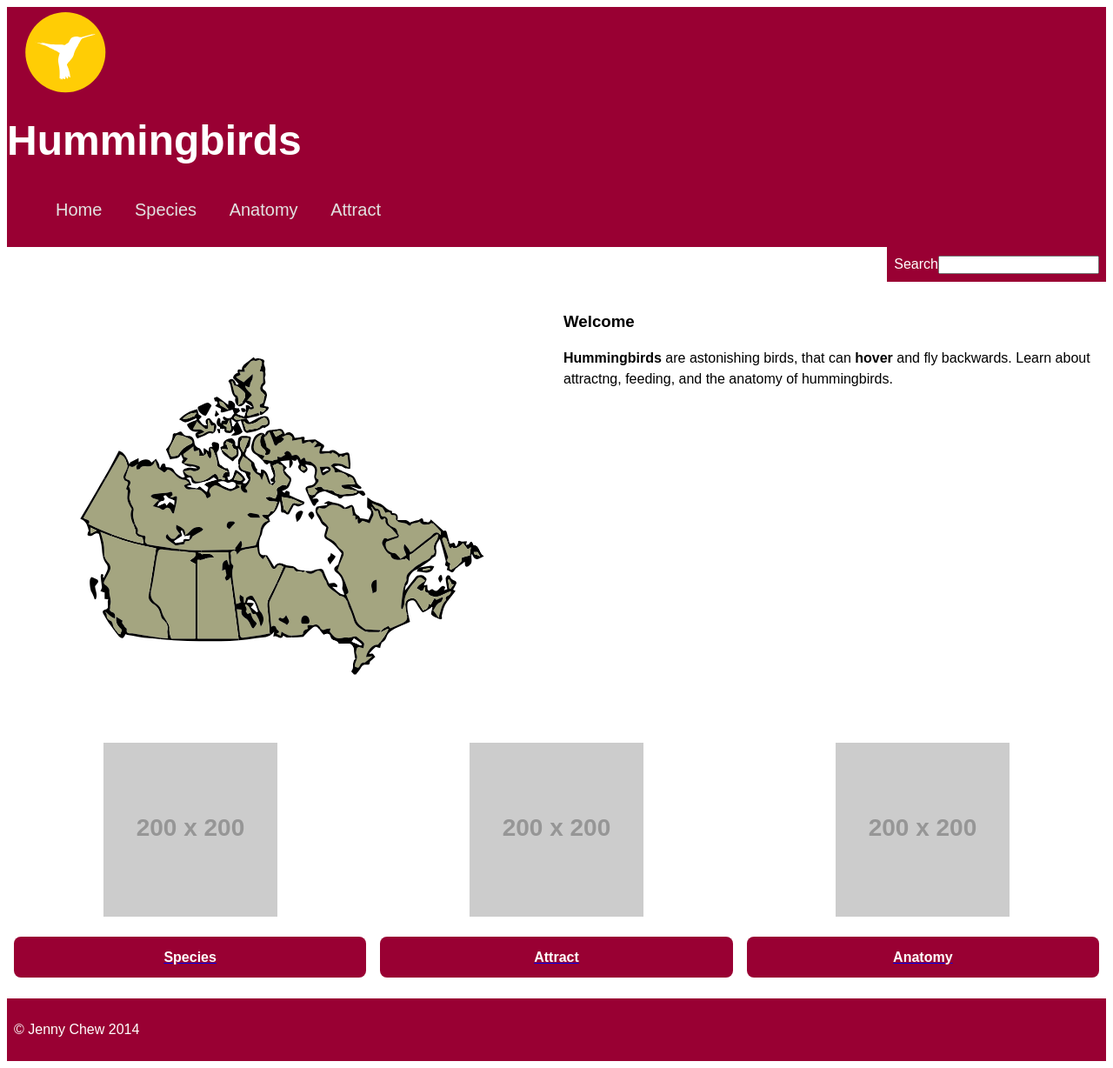
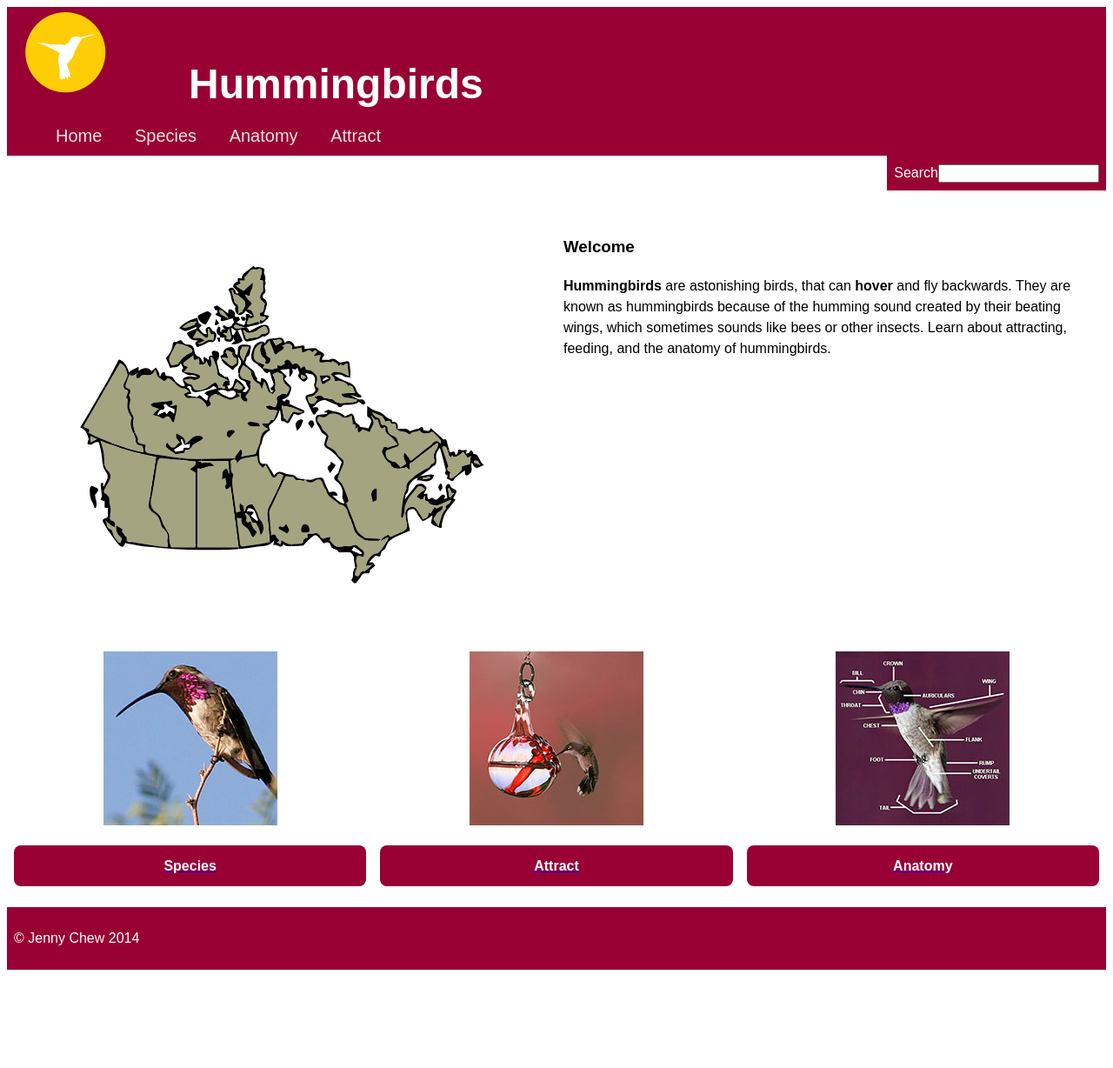
Before and after one commit to Jennychew/large-data-website, a Jekyll site: the page built from index.html, in a window 1280 px wide. Shown: the whole page at 87% size. Built offline with Jekyll 4.4.1, drawn with Linux system fonts in a browser that asks for light colours; Markdown is read by kramdown in place of the engine named in the settings; after the commit the page ends 1123 px from its top, so only the background shows below that.

Commit message:
added visuals

```diff
--- a/_layouts/default.html
+++ b/_layouts/default.html
@@ -32,7 +32,7 @@
 <body>
 
 <div class="grid main">
-	<div class="unit unit-s-1-3 unit-m-1-3 unit-l-1-3">
+	<div class="unit unit-s-1-3 unit-m-1-3">
 			<header>
 				<div class="list-group">
 					<li class="list-group-item list-group-item-inline"><img src="{{site.baseurl}}/images/logo.svg"  alt=""></li>
--- a/anatomy.html
+++ b/anatomy.html
@@ -21,7 +21,7 @@ title: Anatomy · Parts of Hummingbirds
 	</div>
 
 	<div class="unit unit-s-1 unit-m-1-3 unit-l-1-2">
-		<img src="http://placehold.it/400x500" class="flex-img" alt="">
+		<img src="images/Hummingbird-Macro-600x375.jpg" class="flex-img" alt="">
 	</div>
 </div>
 
@@ -37,6 +37,7 @@ title: Anatomy · Parts of Hummingbirds
 		</div>
 		</div>
 	<div class="unit unit-s-1 unit-m-1-3 unit-l-1-2">
-		<img src="http://placehold.it/400x300" class="flex-img" alt="">
+		<img src="images/Copyrighted_Image_Reuse_Prohibited_562519.jpg" class="flex-img" alt="">
 
 </div>
+</div>
--- a/attract.html
+++ b/attract.html
@@ -6,7 +6,7 @@ title: Attracting Hummingbirds · Hummingbird Garden; Canada
 <div class="grid">
 
 	<div class="unit unit-s-1 unit-m-1-3 unit-l-1-4">
-		<img src="http://placehold.it/400x600" class="flex-img" alt="">
+		<img src="images/8647534206_dd5526791a.jpg" class="flex-img" alt="">
 	</div>
 
 	<div class="unit unit-s-1 unit-m-2-3 unit-l-1-2">
--- a/css/general.css
+++ b/css/general.css
@@ -8,11 +8,16 @@ html {
 	margin: 2;
 	padding: 0;
 	font: normal 100%/1.5 sans-serif;
+	min-width:200px;
 }
 
 
 li {
 	display:inline-block;
+}
+
+ul {
+	margin:0;
 }
 
 header {
@@ -21,12 +26,13 @@ header {
 
 h2 {
 	margin:0;
+	margin-left:1em;
 	color:#fff;
 	padding:0;
 }
 
 h3 {
-	margin:0;
+	margin-bottom:1em;
 }
 
 .center-objects {
@@ -66,7 +72,7 @@ nav {
 a .nav > ul {
 	margin: 0;
 	overflow: hidden;
-	padding: 0.8rem 0;
+	padding: 0.8rem 0 0 0;
 	list-style-type: none;
 	font-size: .825rem;
 }
@@ -131,6 +137,7 @@ header {
 	font-size:2em;
 }
 
+
 }
 .search {
 	color:#fff;
--- a/index.html
+++ b/index.html
@@ -13,7 +13,7 @@ title: hummingbirds · beautiful hummingbirds; Canada
 		<div class="unit unit-s-1 unit-m-1-2 unit-l-1-2">
 			<div class="unit-spacer">
 				<h3>Welcome </h3>
-				<p> <strong>Hummingbirds</strong> are astonishing birds, that can <strong>hover</strong> and fly backwards. Learn about attractng, feeding, and the anatomy of hummingbirds.</p>
+				<p> <strong>Hummingbirds</strong> are astonishing birds, that can <strong>hover</strong> and fly backwards. They are known as hummingbirds because of the humming sound created by their beating wings, which sometimes sounds like bees or other insects. Learn about attracting, feeding, and the anatomy of hummingbirds.</p>
 			</div>
 		</div>
 	</div>
@@ -23,21 +23,21 @@ title: hummingbirds · beautiful hummingbirds; Canada
 
 		<div class="unit unit-s-1 unit-m-1-3 unit-l-1-3">
 			<div class="unit-spacer center-objects">
-				<img class="circle" src="http://placehold.it/200x200" class="flex-img" alt="">
+				<img class="circle" src="images/lucifer_johnennis.jpg" class="flex-img" alt="">
 				<a href="{{site.baseurl}}/species.html" rel="page"><p class="btn">Species</p></a>
 			</div>
 		</div>
 
 		<div class="unit unit-s-1 unit-m-1-3 unit-l-1-3">
 			<div class="unit-spacer center-objects">
-				<img class="circle" src="http://placehold.it/200x200" class="flex-img" alt="">
+				<img class="circle" src="images/Kennedy-Glass-Feeder-Pink-63972.jpg" class="flex-img" alt="">
 				<a href="{{site.baseurl}}/attract.html" rel="page"><p class="btn">Attract</p></a>
 			</div>
 		</div>
 
 		<div class="unit unit-s-1 unit-m-1-3 unit-l-1-3">
 			<div class="unit-spacer center-objects">
-				<img class="circle" src="http://placehold.it/200x200" class="flex-img" alt="">
+				<img class="circle" src="images/hummingbird-parts copy.jpg" class="flex-img" alt="">
 				<a href="{{site.baseurl}}/anatomy.html" rel="page"><p class="btn">Anatomy</p></a>
 			</div>
 		</div>
```
Also changed, not shown: images/Archilochus-alexandri-002-edit.jpg (added), images/Copyrighted_Image_Reuse_Prohibited_562519.jpg (added), images/Hummingbird-Macro-600x375.jpg (added), images/Hummingbird-sipping.jpg (added), images/Kennedy-Glass-Feeder-Pink-63972.jpg, images/hummingbird-parts copy.jpg, images/lucifer_johnennis.jpg.
